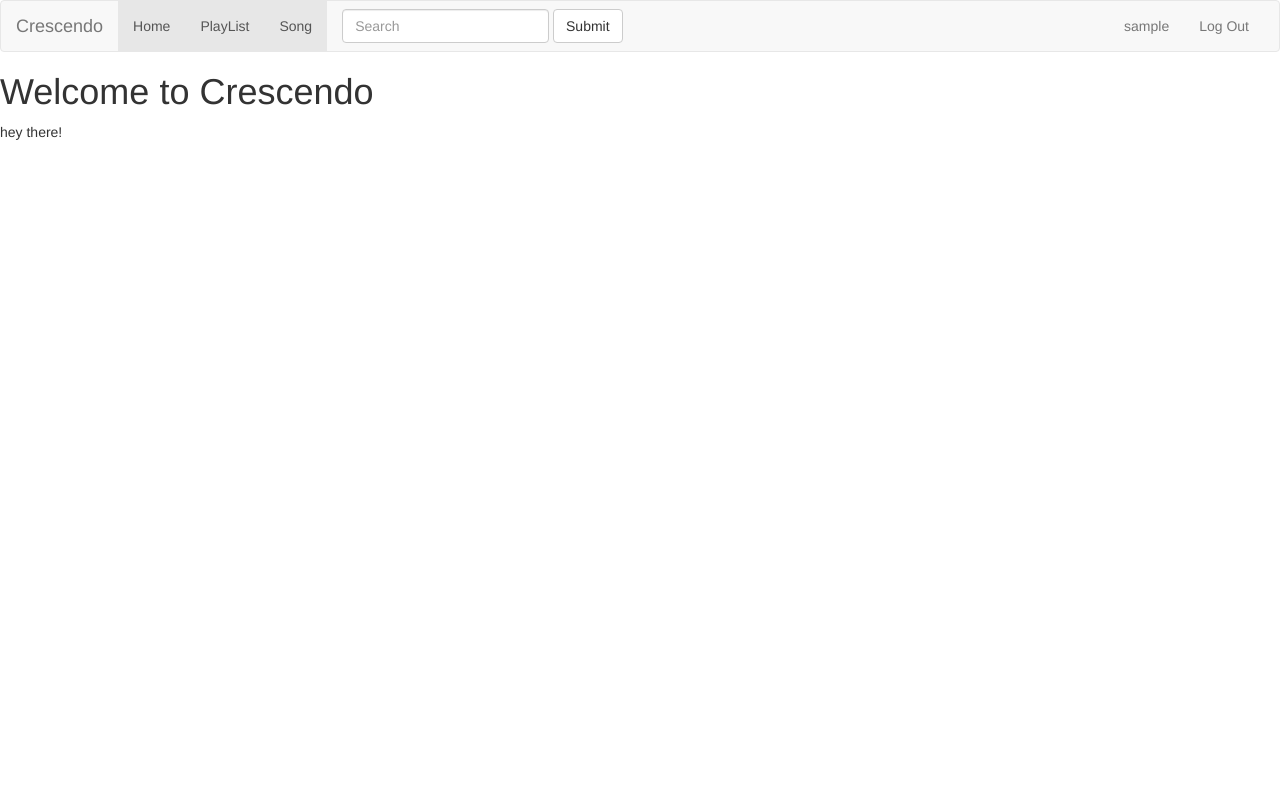
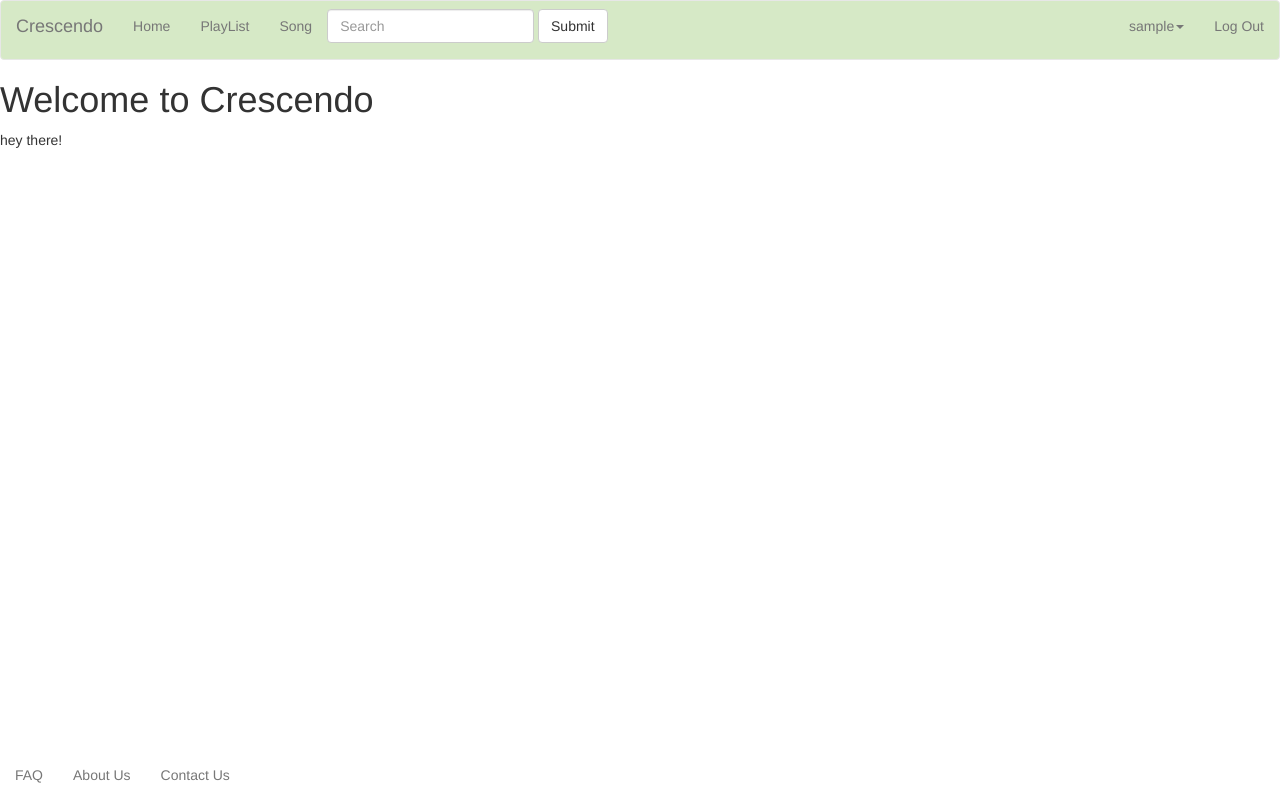
Before and after one commit to FergusSteel/WAD2_Crescendo, a Django app: page /crescendo/ in a window 1280 px wide. Run offline with Django 3.2, Linux system fonts and the light colour scheme; the visitor is signed in with stand-in values (Sample User, id 1); some libraries are stand-ins or nearby versions.

Commit message:
some change for base and register

```diff
--- a/templates/crescendo/base.html
+++ b/templates/crescendo/base.html
@@ -12,13 +12,19 @@
 
       <script src="https://cdn.bootcss.com/html5shiv/3.7.3/html5shiv.min.js"></script>
       <script src="https://cdn.bootcss.com/respond.js/1.4.2/respond.min.js"></script>
+  <style>
+
+      .navbar{
+          background-color: #d6e9c6;
+      }
+  </style>
+
     <![endif]-->
     {% block css %}{% endblock %}
   </head>
   <body>
 <nav class="navbar navbar-default">
   <div class="container-fluid">
-
     <div class="navbar-header">
       <button type="button" class="navbar-toggle collapsed" data-toggle="collapse" data-target="#bs-example-navbar-collapse-1" aria-expanded="false">
         <span class="sr-only">Toggle navigation</span>
@@ -26,32 +32,47 @@
         <span class="icon-bar"></span>
         <span class="icon-bar"></span>
       </button>
+
       <a class="navbar-brand" href="{% url 'crescendo:index' %}">Crescendo</a>
     </div>
-
-    <div class="collapse navbar-collapse" id="bs-example-navbar-collapse-1">
       <ul class="nav navbar-nav">
-        <li class="active"><a href="{% url 'crescendo:index' %}">Home</a></li>
-        <li class="active"><a href="{% url 'crescendo:playlist' %}">PlayList</a></li>
-        <li class="active"><a href="{% url 'crescendo:song' %}">Song</a></li>
+        <li class="nav-item"><a href="{% url 'crescendo:index' %}">Home</a></li>
+        <li class="nav-item"><a href="{% url 'crescendo:playlist' %}">PlayList</a></li>
+        <li class="nav-item"><a href="{% url 'crescendo:song' %}">Song</a></li>
       </ul>
       <ul class="nav navbar-nav navbar-right">
             {% if user.is_authenticated %}
-                  <li><a href="{% url 'crescendo:userprofile' %}">{{ user.username }}</a></li>
-                  <li><a href="{% url 'auth_logout' %}">Log Out</a></li>
+                <li class="dropdown">
+                    <a href="{% url 'crescendo:userprofile' %}" class="dropdown-toggle" data-toggle="dropdown" role="button" aria-haspopup="true" aria-expanded="false">{{ user.username }}<span class="caret"></span></a>
+                    <ul class="dropdown-menu">
+                <li><a href="{% url 'crescendo:userprofile' %}">User profile</a></li>
+                <li><a href="{% url 'auth_password_change' %}">Change Password</a></li>
+                <li><a href="{% url 'auth_logout' %}">Log Out</a></li>
+                    </ul>
+                </li>
+                <li><a href="{% url 'auth_logout' %}">Log Out</a></li>
               {% else %}
                   <li><a href="{% url 'auth_login' %}">Log In</a></li>
                   <li><a href="{% url 'registration_register' %}">Register</a></li>
               {% endif %}
       </ul>
-      <form class="navbar-form navbar-left">
+      <form class="navbar-form navbar-collapse">
         <div class="form-group">
           <input type="text" class="form-control" placeholder="Search">
         </div>
         <button type="submit" class="btn btn-default">Submit</button>
       </form>
+    <footer class="footer navbar-fixed-bottom">
+          <ul class="nav navbar-nav">
+        <li class="nav-item"><a href="{% url 'crescendo:index' %}">FAQ</a></li>
+        <li class="nav-item"><a href="{% url 'crescendo:playlist' %}">About Us</a></li>
+        <li class="nav-item"><a href="{% url 'crescendo:song' %}">Contact Us</a></li>
+      </ul>
+    </footer>
+
     </div><!-- /.navbar-collapse -->
   </div><!-- /.container-fluid -->
+
 </nav>
 {% block body_block %}
 
--- a/templates/registration/logout.html
+++ b/templates/registration/logout.html
@@ -10,4 +10,5 @@
     <p>
         You have been successfully logged out. Thanks for spending time on crescendo!
     </p>
+    <a href="{% url 'crescendo:index' %}">Click here back to the home page</a>
 {% endblock %}
--- a/templates/registration/register.html
+++ b/templates/registration/psaaword_change_form.html
@@ -2,17 +2,17 @@
 {% load static %}
 
 {% block title_block %}
-	Register
+	Change Password
 {% endblock %}
 
 {% block body_block %}
-<h1>Register Here</h1>
+<h1>Change your Password</h1>
 
 <form method="post" action=".">
 	{% csrf_token %}
 
 	{{ form.as_p }}
 
-	<input type="submit" value="Register">
+	<input type="submit" value="Change">
 </form>
 {% endblock %}
```
Also changed, not shown: templates/registration/password_change_done.html (added, +12 -0 lines), templates/registration/registration_form.html (added, +39 -0 lines).
